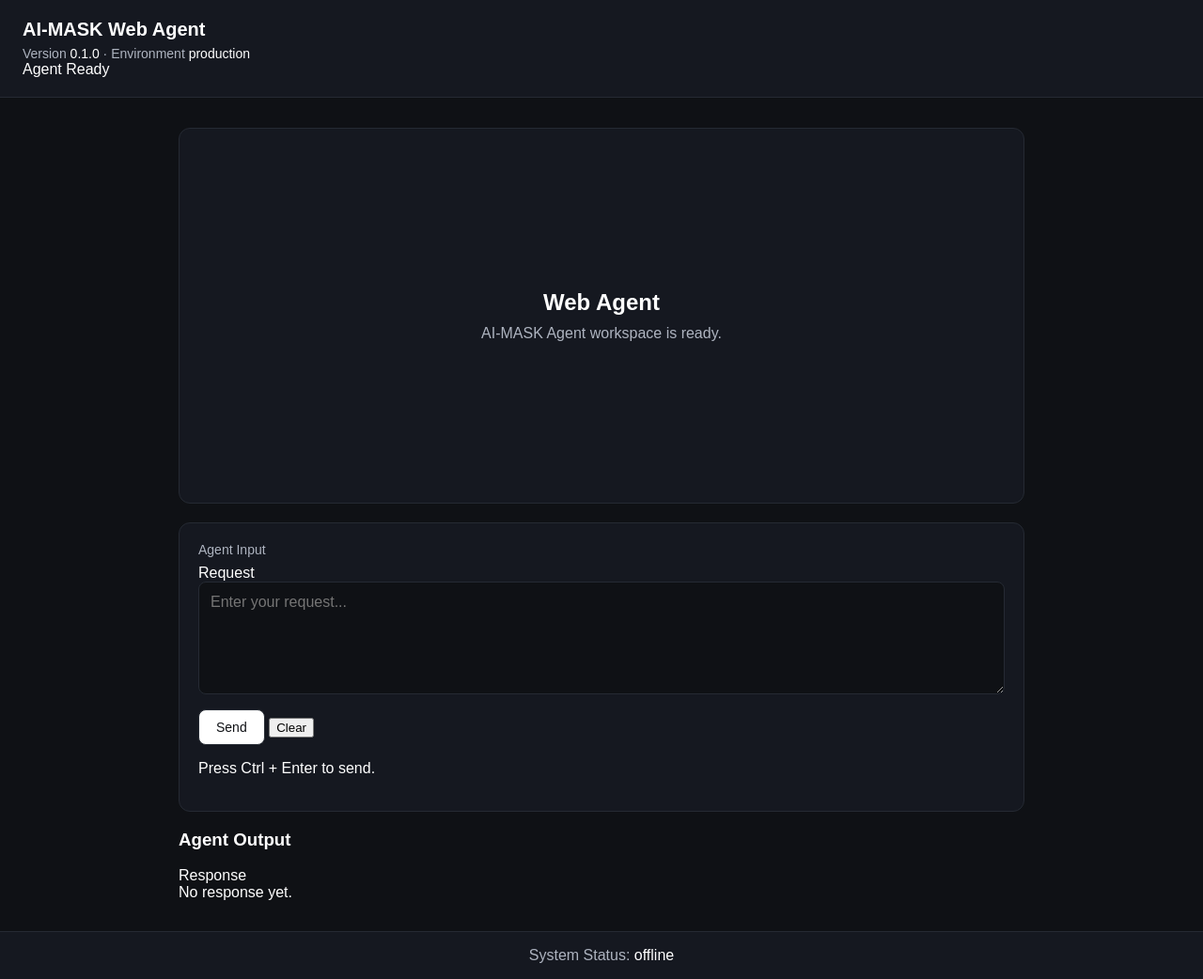
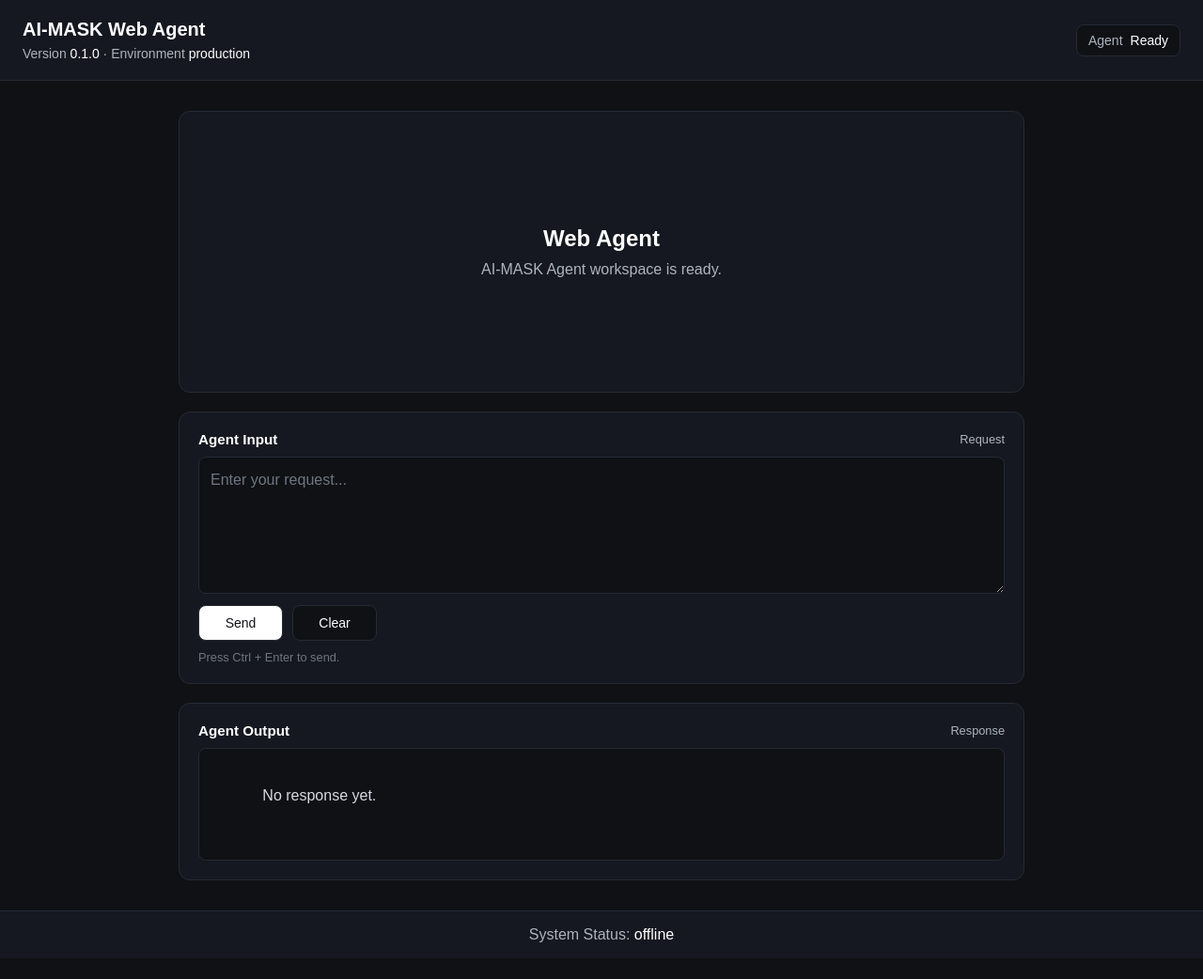
Before and after one commit to hxhddd/AI-MASK-WEPAgent, a website: page public/index.html in a window 1280 px wide. Shown: the whole page at 94% size. After the commit the page ends 1020 px from the top, so only its background shows below. Drawn offline with Linux system fonts and the light colour scheme; no server answers.

Commit message:
Refactor CSS styles for improved layout and design

```diff
--- a/public/style.css
+++ b/public/style.css
@@ -15,6 +15,15 @@ body {
   color: #ffffff;
 }
 
+button,
+textarea {
+  font: inherit;
+}
+
+button {
+  -webkit-tap-highlight-color: transparent;
+}
+
 .app-shell {
   min-height: 100vh;
   display: flex;
@@ -22,9 +31,17 @@ body {
 }
 
 .app-header {
+  display: flex;
+  align-items: center;
+  justify-content: space-between;
+  gap: 20px;
   padding: 20px 24px;
   border-bottom: 1px solid #252a33;
   background: #151820;
+}
+
+.app-header-main {
+  min-width: 0;
 }
 
 .app-header h1 {
@@ -32,7 +49,7 @@ body {
   font-size: 1.25rem;
 }
 
-.app-header p {
+.app-meta {
   margin: 0;
   color: #aeb4c0;
   font-size: 0.875rem;
@@ -40,6 +57,26 @@ body {
 
 #app-version,
 #app-environment {
+  color: #ffffff;
+}
+
+.agent-header-status {
+  display: flex;
+  align-items: center;
+  gap: 8px;
+  flex-shrink: 0;
+  padding: 8px 12px;
+  border: 1px solid #252a33;
+  border-radius: 8px;
+  background: #0f1115;
+  font-size: 0.875rem;
+}
+
+.status-label {
+  color: #aeb4c0;
+}
+
+#agent-status {
   color: #ffffff;
 }
 
@@ -55,16 +92,21 @@ body {
   max-width: 900px;
 }
 
+.agent-placeholder,
+.agent-input-area,
+.agent-output-area {
+  border: 1px solid #252a33;
+  border-radius: 12px;
+  background: #151820;
+}
+
 .agent-placeholder {
-  min-height: 400px;
+  min-height: 300px;
   display: flex;
   flex-direction: column;
   align-items: center;
   justify-content: center;
   padding: 32px;
-  border: 1px solid #252a33;
-  border-radius: 12px;
-  background: #151820;
   text-align: center;
 }
 
@@ -81,19 +123,30 @@ body {
 .agent-input-area {
   margin-top: 20px;
   padding: 20px;
-  border: 1px solid #252a33;
-  border-radius: 12px;
-  background: #151820;
 }
 
-.agent-input-area label {
-  display: block;
-  margin-bottom: 8px;
-  font-size: 0.875rem;
+.agent-section-header {
+  display: flex;
+  align-items: center;
+  justify-content: space-between;
+  gap: 12px;
+  margin-bottom: 10px;
+}
+
+.agent-section-header label,
+.agent-section-header h3 {
+  margin: 0;
+  font-size: 0.95rem;
+  font-weight: 600;
+}
+
+.agent-section-header span {
   color: #aeb4c0;
+  font-size: 0.8rem;
 }
 
 #agent-input {
+  display: block;
   width: 100%;
   min-height: 120px;
   padding: 12px;
@@ -103,7 +156,12 @@ body {
   color: #ffffff;
   font-family: inherit;
   font-size: 1rem;
+  line-height: 1.5;
   resize: vertical;
+}
+
+#agent-input::placeholder {
+  color: #6f7682;
 }
 
 #agent-input:focus {
@@ -111,19 +169,67 @@ body {
   border-color: #ffffff;
 }
 
-#agent-submit {
+.agent-controls {
+  display: flex;
+  gap: 10px;
   margin-top: 12px;
+}
+
+#agent-submit,
+#agent-clear {
+  min-width: 90px;
   padding: 10px 18px;
   border: 1px solid #252a33;
   border-radius: 8px;
-  background: #ffffff;
-  color: #0f1115;
   font-size: 0.875rem;
   cursor: pointer;
 }
 
-#agent-submit:hover {
+#agent-submit {
+  background: #ffffff;
+  color: #0f1115;
+}
+
+#agent-clear {
+  background: #0f1115;
+  color: #ffffff;
+}
+
+#agent-submit:hover,
+#agent-clear:hover {
   opacity: 0.9;
+}
+
+#agent-submit:disabled {
+  opacity: 0.5;
+  cursor: not-allowed;
+}
+
+.agent-input-hint {
+  margin: 10px 0 0;
+  color: #6f7682;
+  font-size: 0.8rem;
+}
+
+.agent-output-area {
+  margin-top: 20px;
+  padding: 20px;
+}
+
+#agent-output {
+  min-height: 120px;
+  padding: 14px;
+  border: 1px solid #252a33;
+  border-radius: 8px;
+  background: #0f1115;
+  color: #d7dbe2;
+  white-space: pre-wrap;
+  word-break: break-word;
+  line-height: 1.5;
+}
+
+#agent-output-type {
+  color: #aeb4c0;
 }
 
 .app-footer {
@@ -141,3 +247,32 @@ body {
 #system-status {
   color: #ffffff;
 }
+
+@media (max-width: 640px) {
+  .app-header {
+    align-items: flex-start;
+    flex-direction: column;
+  }
+
+  .agent-header-status {
+    width: 100%;
+    justify-content: space-between;
+  }
+
+  .app-main {
+    padding: 20px 16px;
+  }
+
+  .agent-placeholder {
+    min-height: 240px;
+  }
+
+  .agent-controls {
+    flex-direction: column;
+  }
+
+  #agent-submit,
+  #agent-clear {
+    width: 100%;
+  }
+}
```
